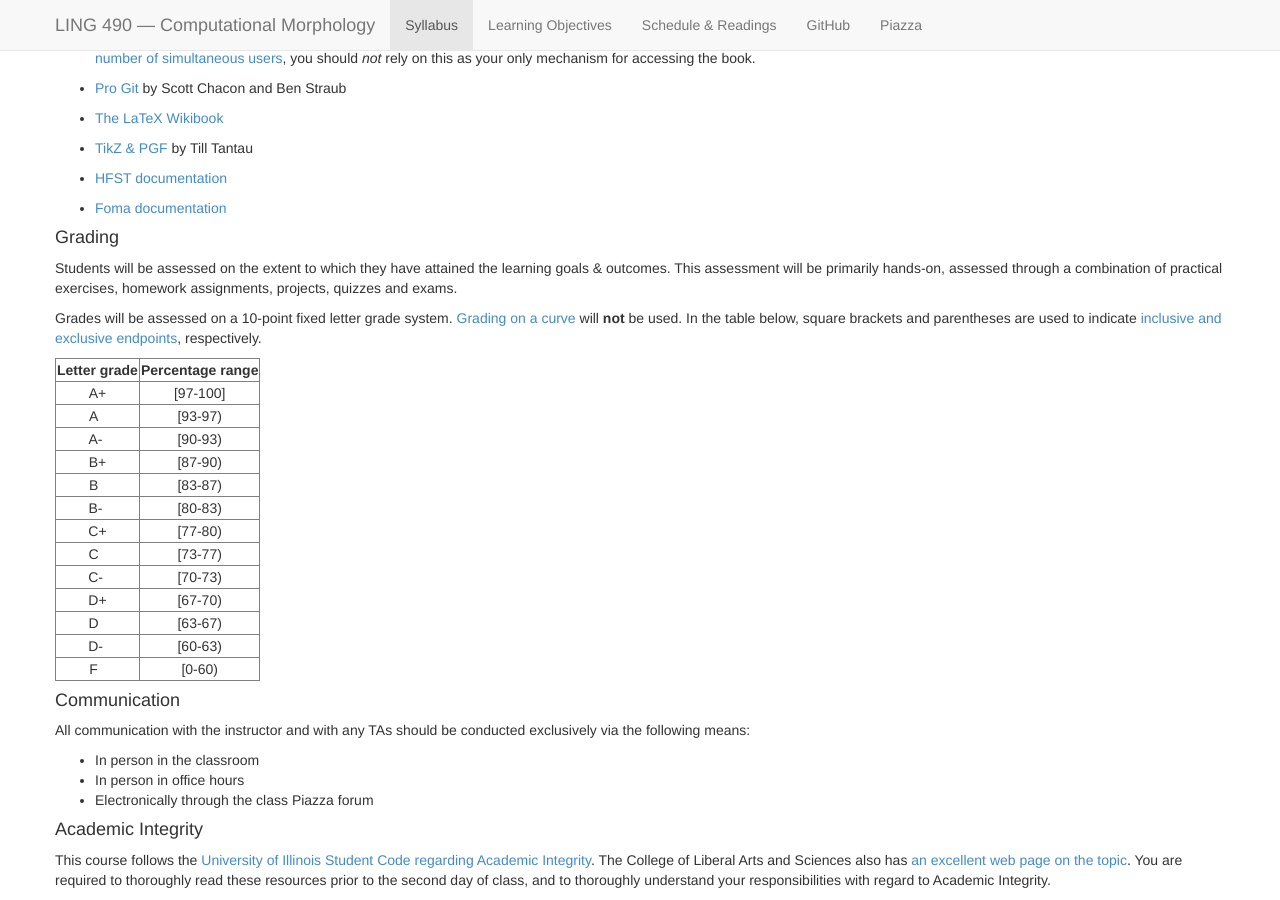
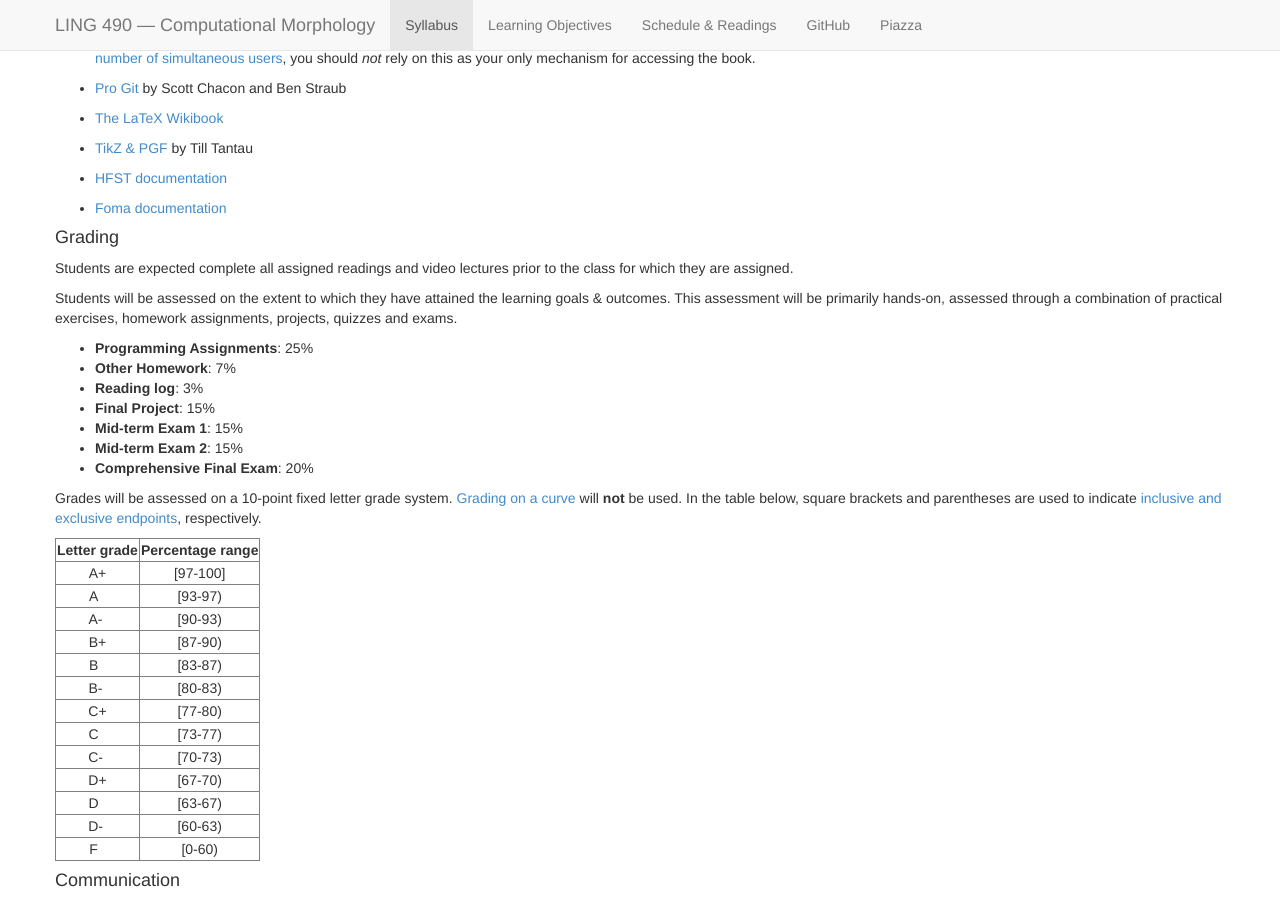
Before and after one commit to 2020-Spring-UIUC-LING490/2020-Spring-UIUC-LING490.github.io, a Jekyll site: the page built from syllabus.md, in a window 1280 px wide and 900 px high, scrolled down 984 px. Built offline with Jekyll 4.4.1, drawn with Linux system fonts in a browser that asks for light colours; nearby versions of some CDN libraries.

Commit message:
Update syllabus.md

```diff
--- a/syllabus.md
+++ b/syllabus.md
@@ -105,9 +105,25 @@ Tuesdays and Thursdays 9:30-10:50 AM, [Foreign Languages Building](http://ada.fs
 <li><b>Exam(s)</b>: 20%</li>
 </ul>
 -->
+
+
+<p>
+Students are expected complete all assigned readings and video lectures prior to the class for which they are assigned.
+</p>
+
 <p>
 Students will be assessed on the extent to which they have attained the learning goals & outcomes. This assessment will be primarily hands-on, assessed through a combination of practical exercises, homework assignments, projects, quizzes and exams.
 </p>
+
+<ul>
+<li><b>Programming Assignments</b>: 25%</li>
+<li><b>Other Homework</b>: 7%</li>
+<li><b>Reading log</b>: 3%</li>
+<li><b>Final Project</b>: 15%</li>
+<li><b>Mid-term Exam 1</b>: 15%</li>
+<li><b>Mid-term Exam 2</b>: 15%</li>
+<li><b>Comprehensive Final Exam</b>: 20%</li>
+</ul>
 
 <p>
 Grades will be assessed on a 10-point fixed letter grade system. <a href="http://en.wikipedia.org/wiki/Grading_on_a_curve">Grading on a curve</a> will <strong>not</strong> be used. In the table below, square brackets and parentheses are used to indicate <a href="https://en.wikipedia.org/wiki/Interval_(mathematics)#Including_or_excluding_endpoints">inclusive and exclusive endpoints</a>, respectively.
```
